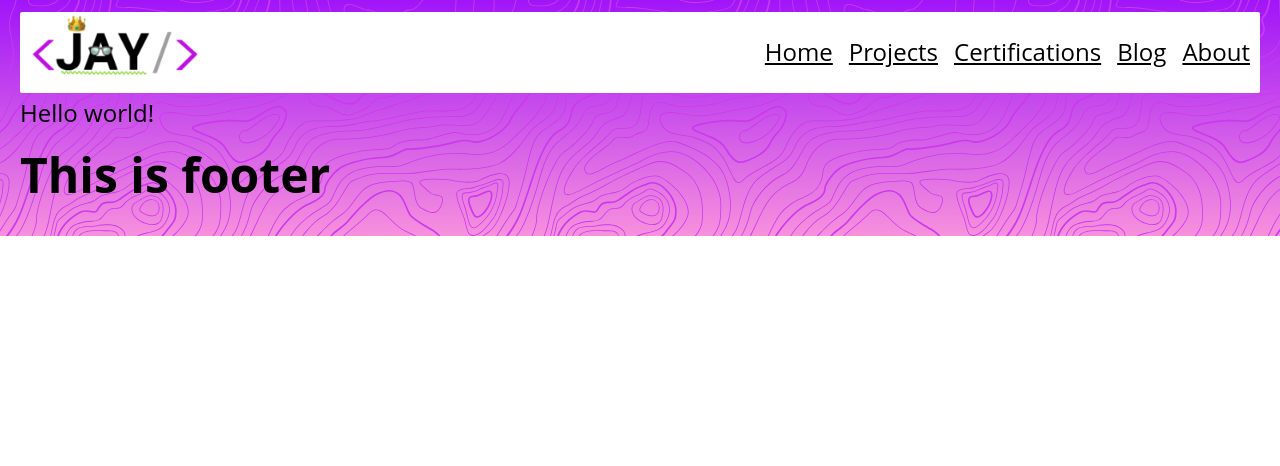
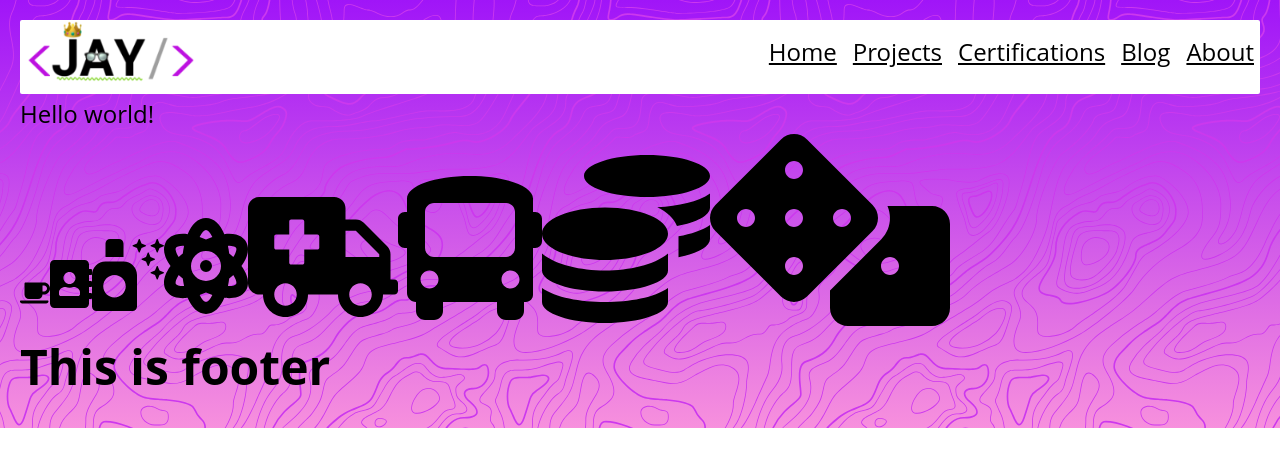
Before and after one commit to jayjariwala/jayjariwala.com-2020, a Gatsby site: page / in a window 1280 px wide. Built offline with nearby package versions, Linux system fonts and the light colour scheme; Gatsby itself is replaced by a stand-in of ours.

Commit message:
feat:fontawesom add

```diff
--- a/package.json
+++ b/package.json
@@ -14,6 +14,9 @@
     "test": "echo \"Write tests! -> https://gatsby.dev/unit-testing\" && exit 1"
   },
   "dependencies": {
+    "@fortawesome/fontawesome-svg-core": "^1.2.30",
+    "@fortawesome/free-solid-svg-icons": "^5.14.0",
+    "@fortawesome/react-fontawesome": "^0.1.11",
     "gatsby": "^2.24.41",
     "react": "^16.12.0",
     "react-dom": "^16.12.0"
--- a/src/components/Header.jsx
+++ b/src/components/Header.jsx
@@ -6,11 +6,11 @@ import mobileLogo from "../assets/images/mobile-logo.png"
 const Header = props => {
   return (
     <nav className={Styles.Nav}>
-      <div className="container">
+      <div className={Styles.Container}>
         <div className={Styles.navLinks}>
-          <a href="">
+          <a href="#">
             <img src={logo} width="180px" className={Styles.Logo} />
-            <img src={mobileLogo} width="80px" className={Styles.mobileLogo} />
+            <img src={mobileLogo} width="100px" className={Styles.mobileLogo} />
           </a>
           <ul>
             <li>Home</li>
--- a/src/components/styles/Navbar.module.css
+++ b/src/components/styles/Navbar.module.css
@@ -4,12 +4,18 @@
 .Nav {
   background-color: white;
   font-size: 2.4rem;
-  /* padding: 0.2rem; */
-  padding-left: 1rem;
-  padding-right: 1rem;
-  /* padding-top: 1rem; */
   position: relative;
   border-radius: 2px;
+}
+
+.Container {
+  max-width: 1366px;
+  margin: 0 auto;
+  padding: 0.6rem;
+}
+
+.Nav a {
+  display: inherit;
 }
 
 .Nav ul {
@@ -51,15 +57,12 @@
   .navLinks {
     flex-flow: column;
   }
+
+  .Container {
+    padding: 2rem;
+  }
+  .Nav ul {
+    flex-direction: column;
+    align-items: center;
+  }
 }
-
-/* Small devices (portrait tablets and large phones, 600px and up) */
-@media only screen and (min-width: 600px) {
-  /* .Logo {
-    display: none;
-  } */
-}
-
-/* Medium devices (landscape tablets, 768px and up) */
-@media only screen and (min-width: 768px) {
-}
--- a/src/components/styles/global.css
+++ b/src/components/styles/global.css
@@ -37,8 +37,3 @@ body {
   background: linear-gradient(var(--purple-dark), var(--pink-light));
   background-repeat: no-repeat;
 }
-
-.container {
-  max-width: 1366px;
-  margin: 0 auto;
-}
--- a/src/pages/index.js
+++ b/src/pages/index.js
@@ -1,10 +1,31 @@
 import React, { Fragment } from "react"
 import Layout from "../components/Layout"
+import { FontAwesomeIcon } from "@fortawesome/react-fontawesome"
+import {
+  faCoffee,
+  faAddressBook,
+  faAirFreshener,
+  faAmbulance,
+  faAtom,
+  faBus,
+  faCoins,
+  faDice,
+} from "@fortawesome/free-solid-svg-icons"
 
 export default function Home() {
   return (
     <Layout>
       <div>Hello world!</div>
+      <div>
+        <FontAwesomeIcon icon={faCoffee} size="1x" />
+        <FontAwesomeIcon icon={faAddressBook} size="2x" />
+        <FontAwesomeIcon icon={faAirFreshener} size="3x" />
+        <FontAwesomeIcon icon={faAtom} size="4x" />
+        <FontAwesomeIcon icon={faAmbulance} size="5x" />
+        <FontAwesomeIcon icon={faBus} size="6x" />
+        <FontAwesomeIcon icon={faCoins} size="7x" />
+        <FontAwesomeIcon icon={faDice} size="8x" />
+      </div>
     </Layout>
   )
 }
```
Also changed, not shown: 1 other file.
